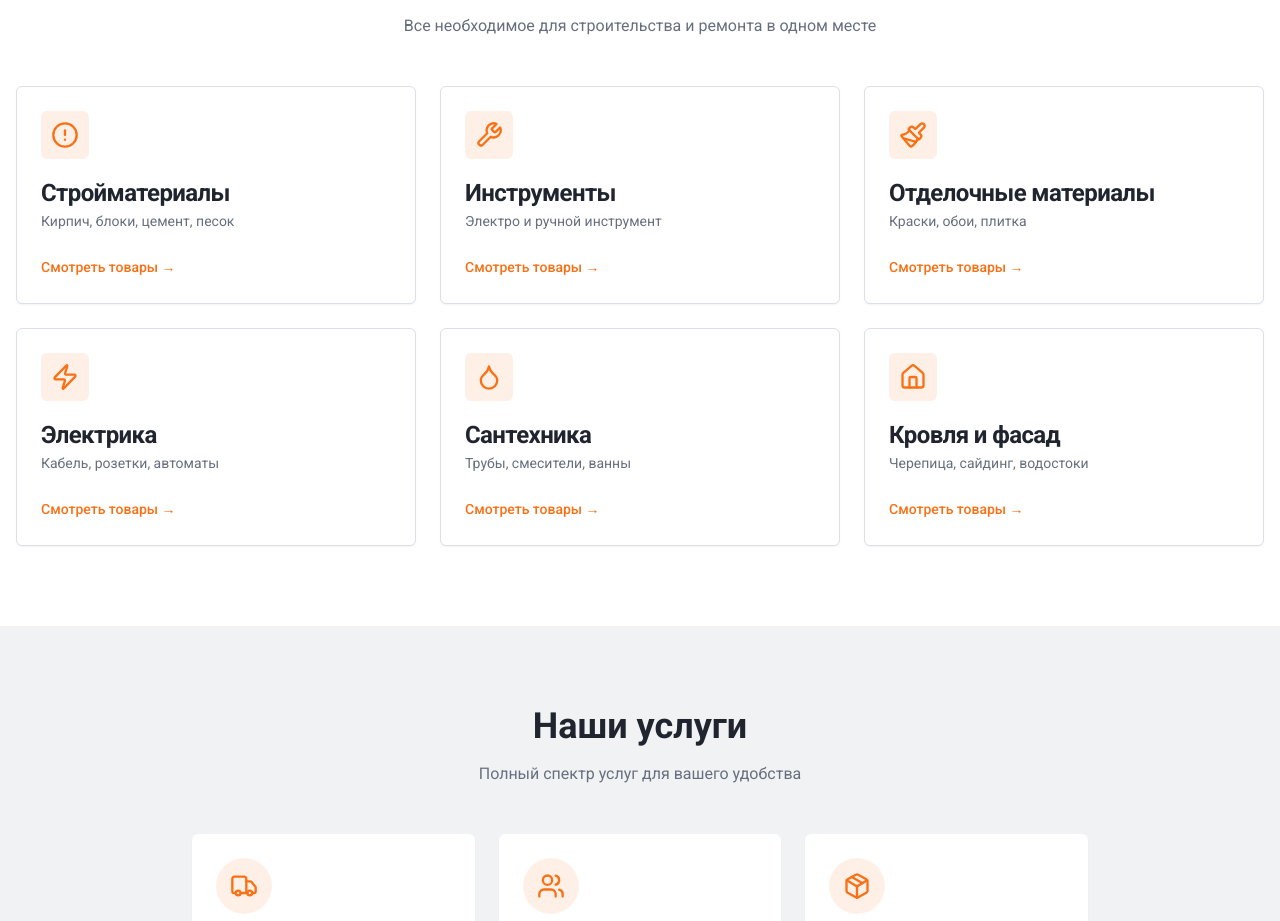
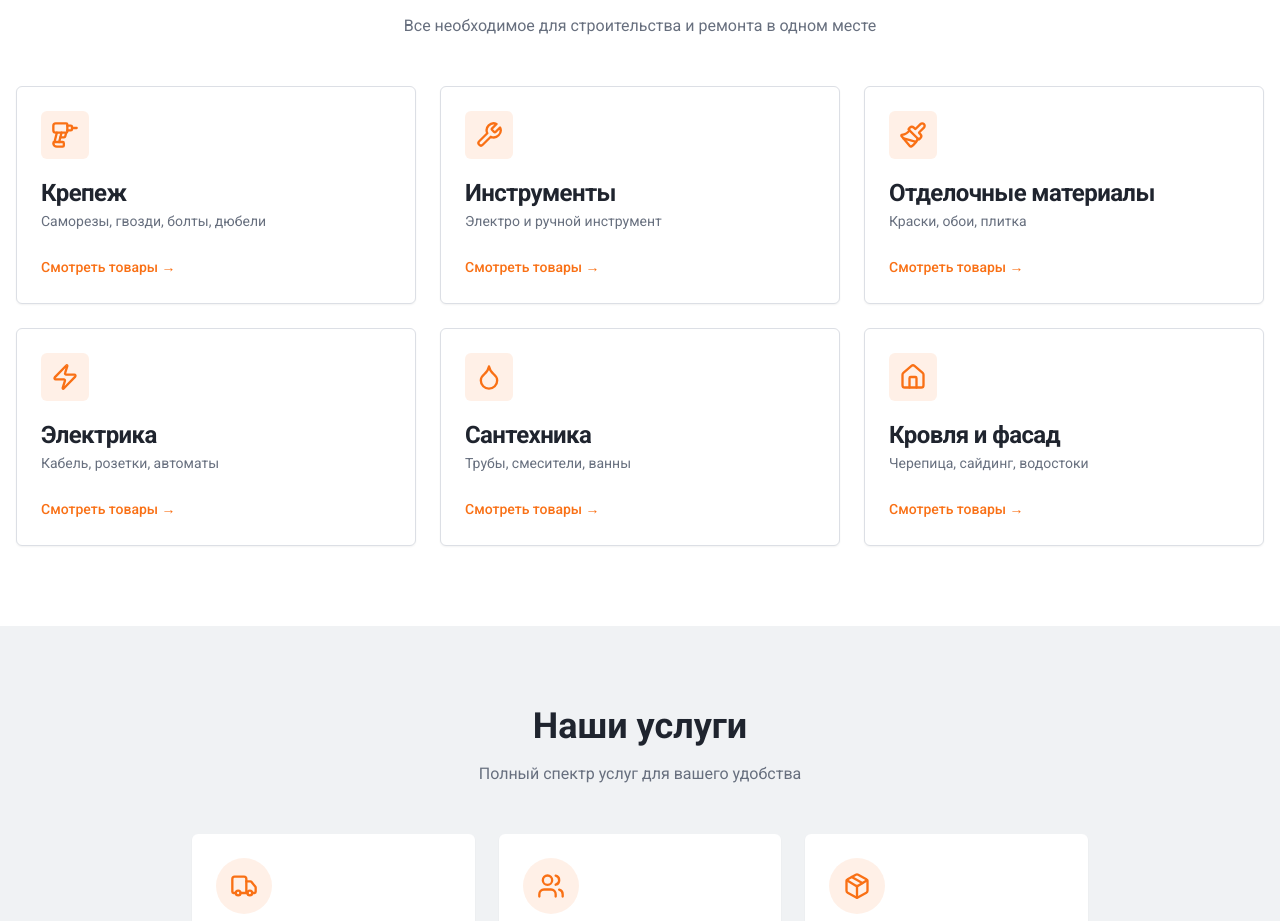
Before and after one commit to pr-poehali-dev/builder-store-website, a React (Vite) app: page / in a window 1280 px wide. Shown: the part 918-1839 px from the top of the page. Built offline with nearby package versions, Linux system fonts and the light colour scheme.

Commit message:
Обновление материалов крепежа

```diff
--- a/src/pages/Index.tsx
+++ b/src/pages/Index.tsx
@@ -86,10 +86,10 @@ const Index = () => {
             <Card className="hover:shadow-lg transition-shadow cursor-pointer">
               <CardHeader>
                 <div className="w-12 h-12 bg-accent/10 rounded-lg flex items-center justify-center mb-4">
-                  <Icon name="Brick" size={28} className="text-accent" />
+                  <Icon name="Drill" size={28} className="text-accent" />
                 </div>
-                <CardTitle>Стройматериалы</CardTitle>
-                <CardDescription>Кирпич, блоки, цемент, песок</CardDescription>
+                <CardTitle>Крепеж</CardTitle>
+                <CardDescription>Саморезы, гвозди, болты, дюбели</CardDescription>
               </CardHeader>
               <CardContent>
                 <Button variant="link" className="p-0 h-auto text-accent">
```
